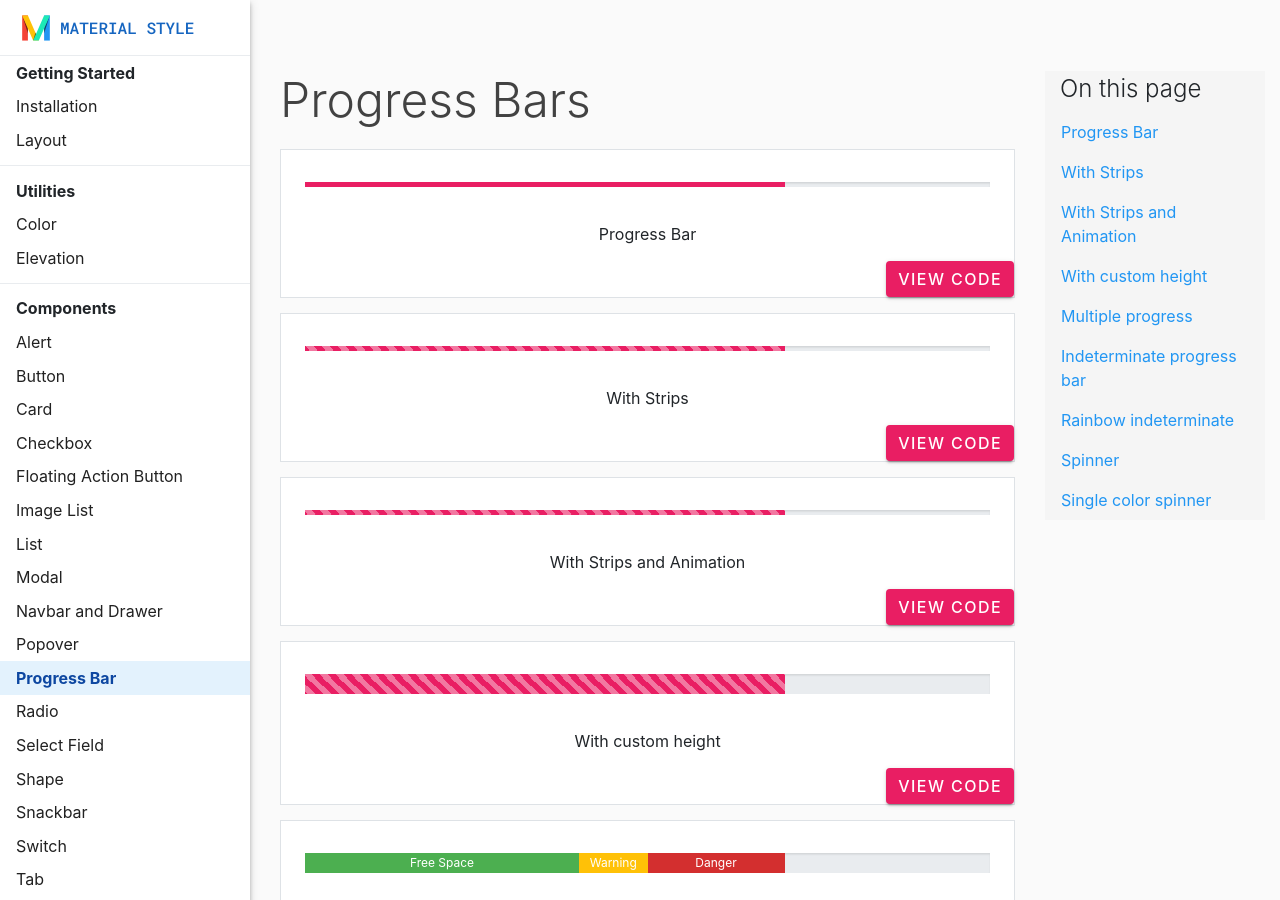
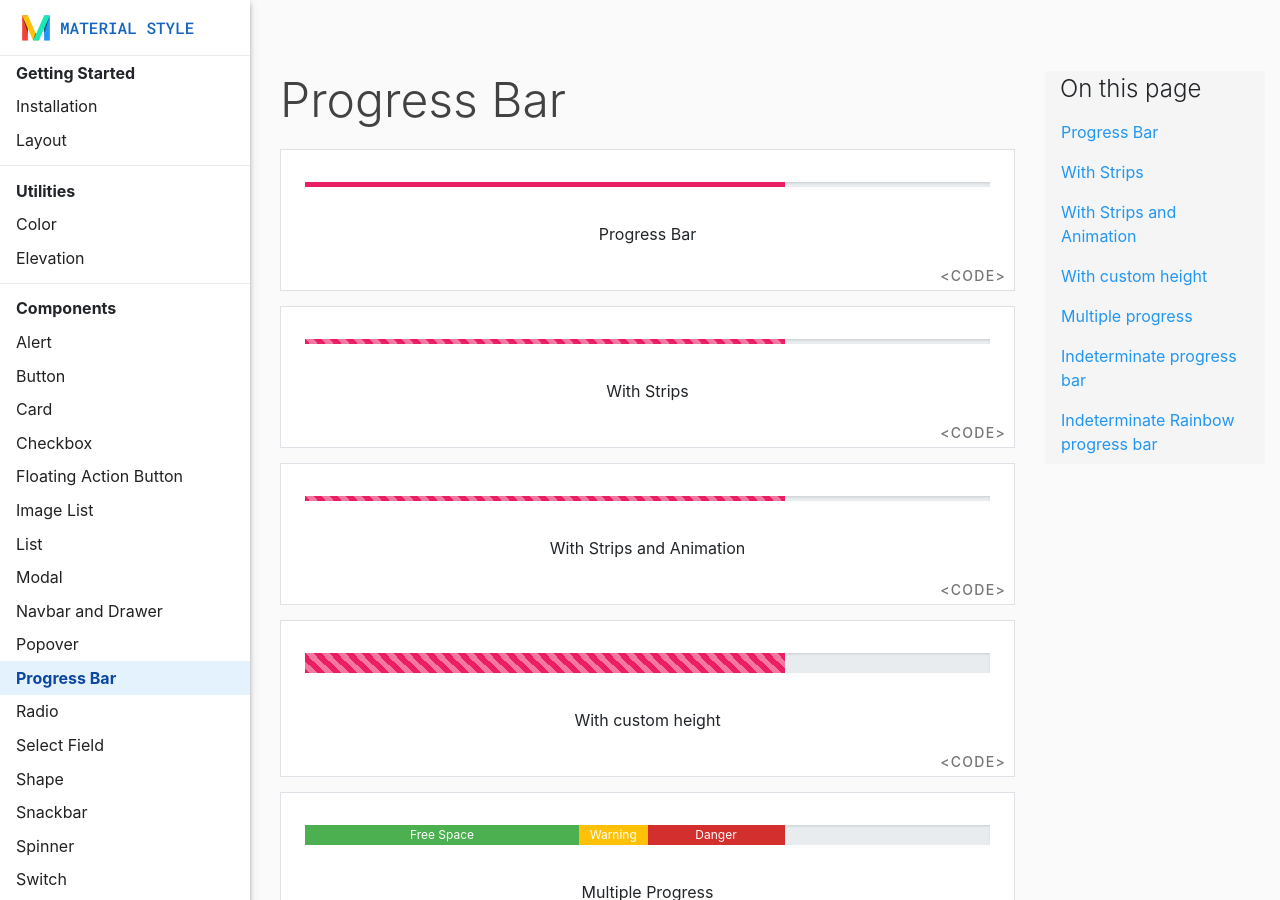
Before and after one commit to materialstyle/materialstyle.github.io, a Jekyll site: the page built from docs/2.0/components/progress-bar.html, in a window 1280 px wide and 900 px high. Built offline with Jekyll 4.4.1, drawn with Linux system fonts in a browser that asks for light colours; some of the changed text lies outside the part shown.

Commit message:
Updated pages: progress-bar, spinner

```diff
--- a/_includes/2.0/scripts.html
+++ b/_includes/2.0/scripts.html
@@ -16,6 +16,8 @@
         $('.m-file-input').fileinput();
         $('.nav-tabs').tab();
         $('.nav-tabs .nav-link').ripple();
+        $('.m-rainbow').rainbow();
+        $('.m-spinner').spinner();
 
         $('#show-snackbar-left').on('click', function () {
             $('#snackbar-left').snackbar();
--- a/_includes/2.0/sidebar.html
+++ b/_includes/2.0/sidebar.html
@@ -92,6 +92,10 @@
                data-link="snackbar" href="/docs/2.0/components/snackbar">Snackbar</a>
         </li>
         <li class="nav-item">
+            <a class="nav-link text-dark single-page-link {% if page.page == 'spinner' %} active {% endif %}"
+               data-link="spinner" href="/docs/2.0/components/spinner">Spinner</a>
+        </li>
+        <li class="nav-item">
             <a class="nav-link text-dark single-page-link {% if page.page == 'switch' %} active {% endif %}"
                data-link="switch" href="/docs/2.0/components/switch">Switch</a>
         </li>
--- a/docs/2.0/components/progress-bar.html
+++ b/docs/2.0/components/progress-bar.html
@@ -7,12 +7,12 @@ page: progress-bar
 ---
 <div class="col single-page-container pb-4">
     <div class="component-showcase">
-        <h1 id="p1">Progress Bars</h1>
+        <h1 id="p1">Progress Bar</h1>
         <div class="component-wrapper">
             <div class="row">
                 <div class="col-md-12">
                     <div class="card-container mx-4">
-                        <div class="progress ms-progress">
+                        <div class="progress">
                             <div class="progress-bar bg-pink" style="width:70%"></div>
                         </div>
                     </div>
@@ -23,8 +23,8 @@ page: progress-bar
             </div>
             <div class="row">
                 <div class="col d-flex justify-content-end">
-                    <btn class="btn btn-ms btn-pink btn-flat ripple" data-toggle="collapse" href="#code1">
-                        View Code
+                    <btn class="btn btn-sm btn-text-grey-600 rounded-0" data-toggle="collapse" href="#code1">
+                        &lt;Code&gt;
                     </btn>
                 </div>
             </div>
@@ -32,7 +32,7 @@ page: progress-bar
                 <div class="col collapse" id="code1">
                     <div class="code-container">
 {% highlight html %}
-<div class="progress ms-progress">
+<div class="progress">
     <div class="progress-bar bg-pink" style="width:70%"></div>
 </div>{% endhighlight %}
                     </div>
@@ -44,7 +44,7 @@ page: progress-bar
             <div class="row">
                 <div class="col-md-12">
                     <div class="card-container mx-4" id="p2">
-                        <div class="progress ms-progress">
+                        <div class="progress">
                             <div class="progress-bar bg-pink progress-bar-striped" style="width:70%"></div>
                         </div>
                     </div>
@@ -55,8 +55,8 @@ page: progress-bar
             </div>
             <div class="row">
                 <div class="col d-flex justify-content-end">
-                    <btn class="btn btn-ms btn-pink btn-flat ripple" data-toggle="collapse" href="#code2">
-                        View Code
+                    <btn class="btn btn-sm btn-text-grey-600 rounded-0" data-toggle="collapse" href="#code2">
+                        &lt;Code&gt;
                     </btn>
                 </div>
             </div>
@@ -64,7 +64,7 @@ page: progress-bar
                 <div class="col collapse" id="code2">
                     <div class="code-container">
 {% highlight html %}
-<div class="progress ms-progress">
+<div class="progress">
     <div class="progress-bar bg-pink progress-bar-striped" style="width:70%"></div>
 </div>{% endhighlight %}
                     </div>
@@ -76,7 +76,7 @@ page: progress-bar
             <div class="row">
                 <div class="col-md-12">
                     <div class="card-container mx-4" id="p3">
-                        <div class="progress ms-progress">
+                        <div class="progress">
                             <div class="progress-bar bg-pink progress-bar-striped progress-bar-animated" style="width:70%"></div>
                         </div>
                     </div>
@@ -87,8 +87,8 @@ page: progress-bar
             </div>
             <div class="row">
                 <div class="col d-flex justify-content-end">
-                    <btn class="btn btn-ms btn-pink btn-flat ripple" data-toggle="collapse" href="#code3">
-                        View Code
+                    <btn class="btn btn-sm btn-text-grey-600 rounded-0" data-toggle="collapse" href="#code3">
+                        &lt;Code&gt;
                     </btn>
                 </div>
             </div>
@@ -96,7 +96,7 @@ page: progress-bar
                 <div class="col collapse" id="code3">
                     <div class="code-container">
 {% highlight html %}
-<div class="progress ms-progress">
+<div class="progress">
     <div class="progress-bar bg-pink progress-bar-striped progress-bar-animated" style="width:70%"></div>
 </div>{% endhighlight %}
                     </div>
@@ -108,7 +108,7 @@ page: progress-bar
             <div class="row">
                 <div class="col-md-12">
                     <div class="card-container mx-4" id="p4">
-                        <div class="progress ms-progress" style="height:20px;">
+                        <div class="progress" style="height:20px;">
                             <div class="progress-bar bg-pink progress-bar-striped progress-bar-animated" style="width:70%; height:20px;"></div>
                         </div>
                     </div>
@@ -119,8 +119,8 @@ page: progress-bar
             </div>
             <div class="row">
                 <div class="col d-flex justify-content-end">
-                    <btn class="btn btn-ms btn-pink btn-flat ripple" data-toggle="collapse" href="#code4">
-                        View Code
+                    <btn class="btn btn-sm btn-text-grey-600 rounded-0" data-toggle="collapse" href="#code4">
+                        &lt;Code&gt;
                     </btn>
                 </div>
             </div>
@@ -128,7 +128,7 @@ page: progress-bar
                 <div class="col collapse" id="code4">
                     <div class="code-container">
 {% highlight html %}
-<div class="progress ms-progress" style="height:20px;">
+<div class="progress" style="height:20px;">
     <div class="progress-bar bg-pink progress-bar-striped progress-bar-animated" style="width:70%; height:20px;"></div>
 </div>{% endhighlight %}
                     </div>
@@ -140,7 +140,7 @@ page: progress-bar
             <div class="row">
                 <div class="col-md-12">
                     <div class="card-container mx-4" id="p5">
-                        <div class="progress ms-progress" style="height: 20px;">
+                        <div class="progress" style="height: 20px;">
                             <div class="progress-bar bg-success" style="width:40%; height: 20px;">
                                 Free Space
                             </div>
@@ -159,8 +159,8 @@ page: progress-bar
             </div>
             <div class="row">
                 <div class="col d-flex justify-content-end">
-                    <btn class="btn btn-ms btn-pink btn-flat ripple" data-toggle="collapse" href="#code5">
-                        View Code
+                    <btn class="btn btn-sm btn-text-grey-600 rounded-0" data-toggle="collapse" href="#code5">
+                        &lt;Code&gt;
                     </btn>
                 </div>
             </div>
@@ -168,7 +168,7 @@ page: progress-bar
                 <div class="col collapse" id="code5">
                     <div class="code-container">
 {% highlight html %}
-<div class="progress ms-progress" style="height: 20px;">
+<div class="progress" style="height: 20px;">
     <div class="progress-bar bg-success" style="width:40%; height: 20px;">
         Free Space
     </div>
@@ -189,8 +189,8 @@ page: progress-bar
             <div class="row">
                 <div class="col-md-12">
                     <div class="card-container mx-4" id="p6">
-                        <div class="progress ms-progress">
-                            <div class="progress-bar bg-pink indeterminate"></div>
+                        <div class="progress">
+                            <div class="progress-bar bg-pink m-progress"></div>
                         </div>
                     </div>
                     <div class="description-container">
@@ -200,8 +200,8 @@ page: progress-bar
             </div>
             <div class="row">
                 <div class="col d-flex justify-content-end">
-                    <btn class="btn btn-ms btn-pink btn-flat ripple" data-toggle="collapse" href="#code6">
-                        View Code
+                    <btn class="btn btn-sm btn-text-grey-600 rounded-0" data-toggle="collapse" href="#code6">
+                        &lt;Code&gt;
                     </btn>
                 </div>
             </div>
@@ -209,8 +209,8 @@ page: progress-bar
                 <div class="col collapse" id="code6">
                     <div class="code-container">
 {% highlight html %}
-<div class="progress ms-progress">
-    <div class="progress-bar bg-pink indeterminate"></div>
+<div class="progress">
+    <div class="progress-bar bg-pink m-progress"></div>
 </div>{% endhighlight %}
                     </div>
                 </div>
@@ -221,17 +221,24 @@ page: progress-bar
             <div class="row">
                 <div class="col-md-12">
                     <div class="card-container mx-4" id="p7">
-                        <div class="ms-progress indeterminate-rainbow"></div>
+                        <div class="progress">
+                            <div class="progress-bar m-rainbow">
+                                <div class="m-bar bg-red"></div>
+                                <div class="m-bar bg-green"></div>
+                                <div class="m-bar bg-yellow"></div>
+                                <div class="m-bar bg-blue"></div>
+                            </div>
+                        </div>
                     </div>
                     <div class="description-container">
-                        <label>Rainbow Indeterminate</label>
+                        <label>Indeterminate Rainbow</label>
                     </div>
                 </div>
             </div>
             <div class="row">
                 <div class="col d-flex justify-content-end">
-                    <btn class="btn btn-ms btn-pink btn-flat ripple" data-toggle="collapse" href="#code7">
-                        View Code
+                    <btn class="btn btn-sm btn-text-grey-600 rounded-0" data-toggle="collapse" href="#code7">
+                        &lt;Code&gt;
                     </btn>
                 </div>
             </div>
@@ -239,64 +246,19 @@ page: progress-bar
                 <div class="col collapse" id="code7">
                     <div class="code-container">
 {% highlight html %}
-<div class="ms-progress indeterminate-rainbow"></div>{% endhighlight %}
-                    </div>
-                </div>
-            </div>
-        </div>
-
-        <h1>Spinners</h1>
-        <div class="component-wrapper">
-            <div class="row">
-                <div class="col-md-12">
-                    <div class="card-container mx-2" id="p8">
-                        <div class="ms-spinner"></div>
-                    </div>
-                    <div class="description-container">
-                        <label>Spinner</label>
-                    </div>
-                </div>
-            </div>
-            <div class="row">
-                <div class="col d-flex justify-content-end">
-                    <btn class="btn btn-ms btn-pink btn-flat ripple" data-toggle="collapse" href="#code8">
-                        View Code
-                    </btn>
-                </div>
-            </div>
-            <div class="row">
-                <div class="col collapse" id="code8">
-                    <div class="code-container">
-{% highlight html %}
-<div class="ms-spinner"></div>{% endhighlight %}
-                    </div>
-                </div>
-            </div>
-        </div>
-
-        <div class="component-wrapper">
-            <div class="row">
-                <div class="col-md-12">
-                    <div class="card-container mx-2" id="p9">
-                        <div class="ms-spinner spinner-blue"></div>
-                    </div>
-                    <div class="description-container">
-                        <label>Single color Spinner</label>
-                    </div>
-                </div>
-            </div>
-            <div class="row">
-                <div class="col d-flex justify-content-end">
-                    <btn class="btn btn-ms btn-pink btn-flat ripple" data-toggle="collapse" href="#code9">
-                        View Code
-                    </btn>
-                </div>
-            </div>
-            <div class="row">
-                <div class="col collapse" id="code9">
-                    <div class="code-container">
-{% highlight html %}
-<div class="ms-spinner spinner-blue"></div>{% endhighlight %}
+<div class="progress">
+    <div class="progress-bar m-rainbow">
+        <div class="m-bar bg-red"></div>
+        <div class="m-bar bg-green"></div>
+        <div class="m-bar bg-yellow"></div>
+        <div class="m-bar bg-blue"></div>
+    </div>
+</div>
+                        {% endhighlight %}
+{% highlight js %}
+<script>
+    $('.m-rainbow').rainbow();
+</script>{% endhighlight %}
                     </div>
                 </div>
             </div>
@@ -335,13 +297,7 @@ page: progress-bar
                             <a class="nav-link" href="javascript:" data-link="p6">Indeterminate progress bar</a>
                         </li>
                         <li class="nav-item">
-                            <a class="nav-link" href="javascript:" data-link="p7">Rainbow indeterminate</a>
-                        </li>
-                        <li class="nav-item">
-                            <a class="nav-link" href="javascript:" data-link="p8">Spinner</a>
-                        </li>
-                        <li class="nav-item">
-                            <a class="nav-link" href="javascript:" data-link="p9">Single color spinner</a>
+                            <a class="nav-link" href="javascript:" data-link="p7">Indeterminate Rainbow progress bar</a>
                         </li>
                     </ul>
                 </div>
```
Also changed, not shown: docs/2.0/components/spinner.html (added, +164 -0 lines).
